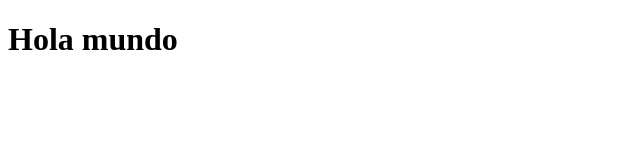
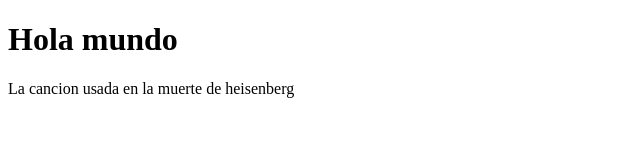
Before and after one commit to Alejandro-A-Crug/trabajo_patri, a plain HTML site: page index.html in a window 1280 px wide. Shown: the whole page, without its empty margins (0-640 px from the left). Drawn offline with Linux system fonts and the light colour scheme.

Commit message:
conflicto

```diff
--- a/index.html
+++ b/index.html
@@ -7,6 +7,6 @@
 </head>
 <body>
     <h1>Hola mundo</h1>
-
+    <p>La cancion usada en la muerte de heisenberg</p>
 </body>
 </html>
```
